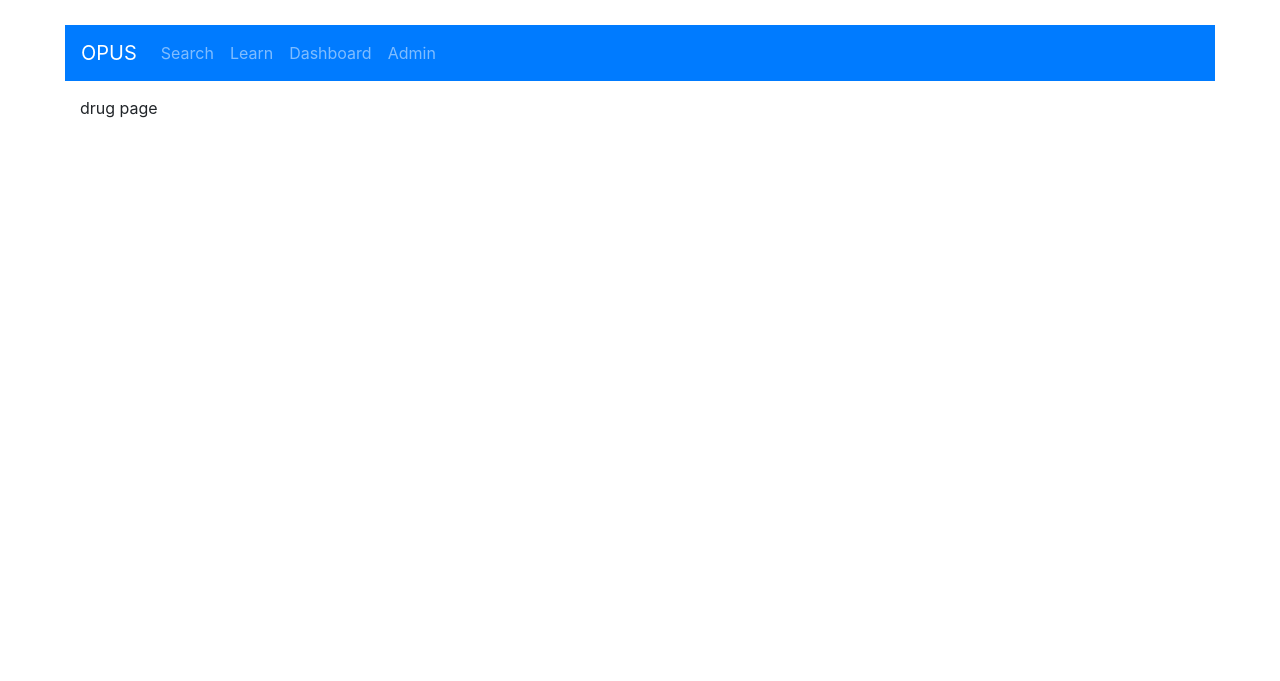
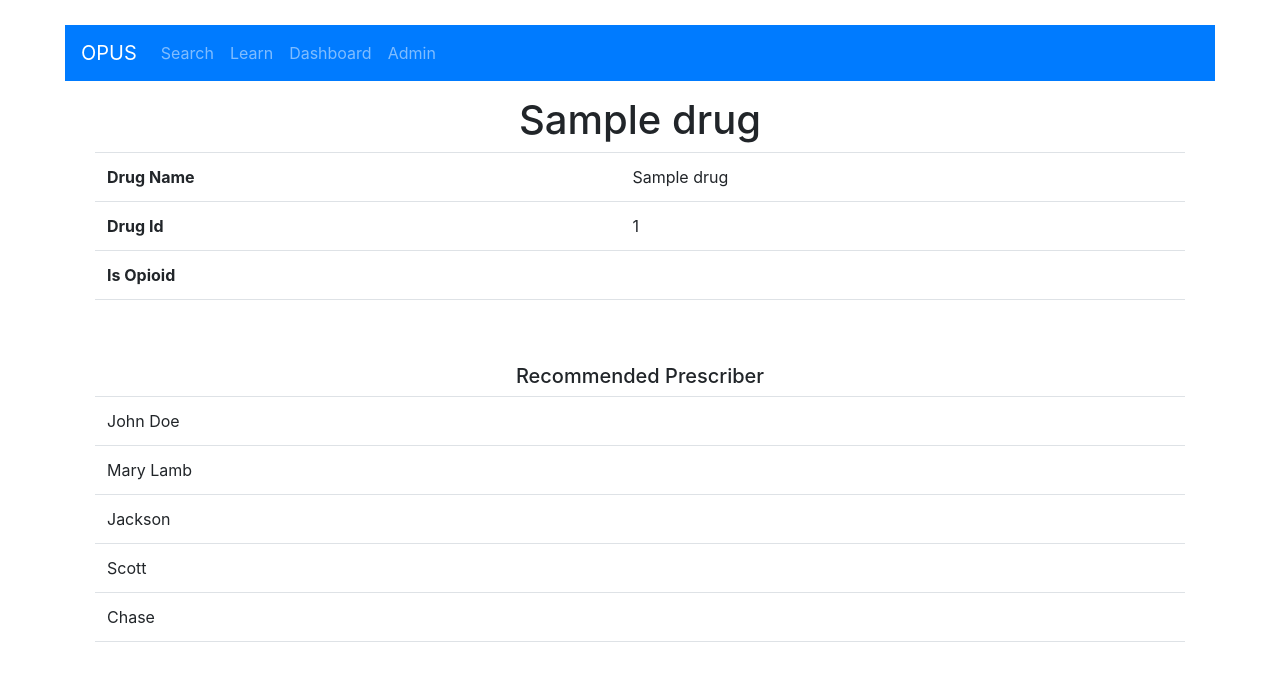
Before and after one commit to Cooltie1/opus, a Django app: template templates/opusapp/drug.html in a window 1280 px wide. Shown: the top 681 px of the page. Run offline with Django 3.2, Linux system fonts and the light colour scheme; the template is opened without the code that fills it: most values are stand-ins (such as "Sample title", 1, 10 or a date in 2020); some libraries are stand-ins or nearby versions.

Commit message:
added drug page

```diff
--- a/templates/opusapp/drug.html
+++ b/templates/opusapp/drug.html
@@ -2,6 +2,62 @@
 {% load static %}
 {% block content %}
 
-drug page
-
+<div class="container">
+    <div class="row">
+        <div class="col-12">
+            <div class="row">
+                <div class="col text-center">
+                    <h1>{{ drug.drug_name }}</h1>
+                </div>
+            </div>
+            <div class="row mb-5">
+                <div class="col">
+                    <div class="row">
+                        <div class="col">
+                            <table class="table">
+                                <tbody>
+                                    <tr>
+                                        <th scope="row">Drug Name</th>
+                                        <td>{{ drug.drug_name }}</td>
+                                    </tr>
+                                    <tr>
+                                        <th scope="row">Drug Id</th>
+                                        <td>{{ drug.drug_id }}</td>
+                                    </tr>
+                                    <tr>
+                                        <th scope="row">Is Opioid</th>
+                                        <td>{{ drug.is_opioid }}</td>
+                                    </tr>
+                                </tbody>
+                            </table>
+                        </div>
+                    </div>
+                </div>
+            </div>
+            <div class="row">
+                <div class="col">
+                    <div class="text-center">
+                        <h5>Recommended Prescriber</h5>
+                    </div>
+                    <table class="table">
+                        <tbody>
+                            <tr>
+                                <td>John Doe</td>
+                            </tr>
+                            <tr>
+                                <td>Mary Lamb</td>
+                            </tr>
+                            <tr>
+                                <td>Jackson</td>
+                            </tr>
+                            <tr>
+                                <td>Scott</td>
+                            </tr>
+                            <tr>
+                                <td>Chase</td>
+                            </tr>
+                        </tbody>
+                    </table>
+                </div>
+            </div>
 {% endblock %}
```
Also changed, not shown: opusapp/views.py (+8 -1 lines).
